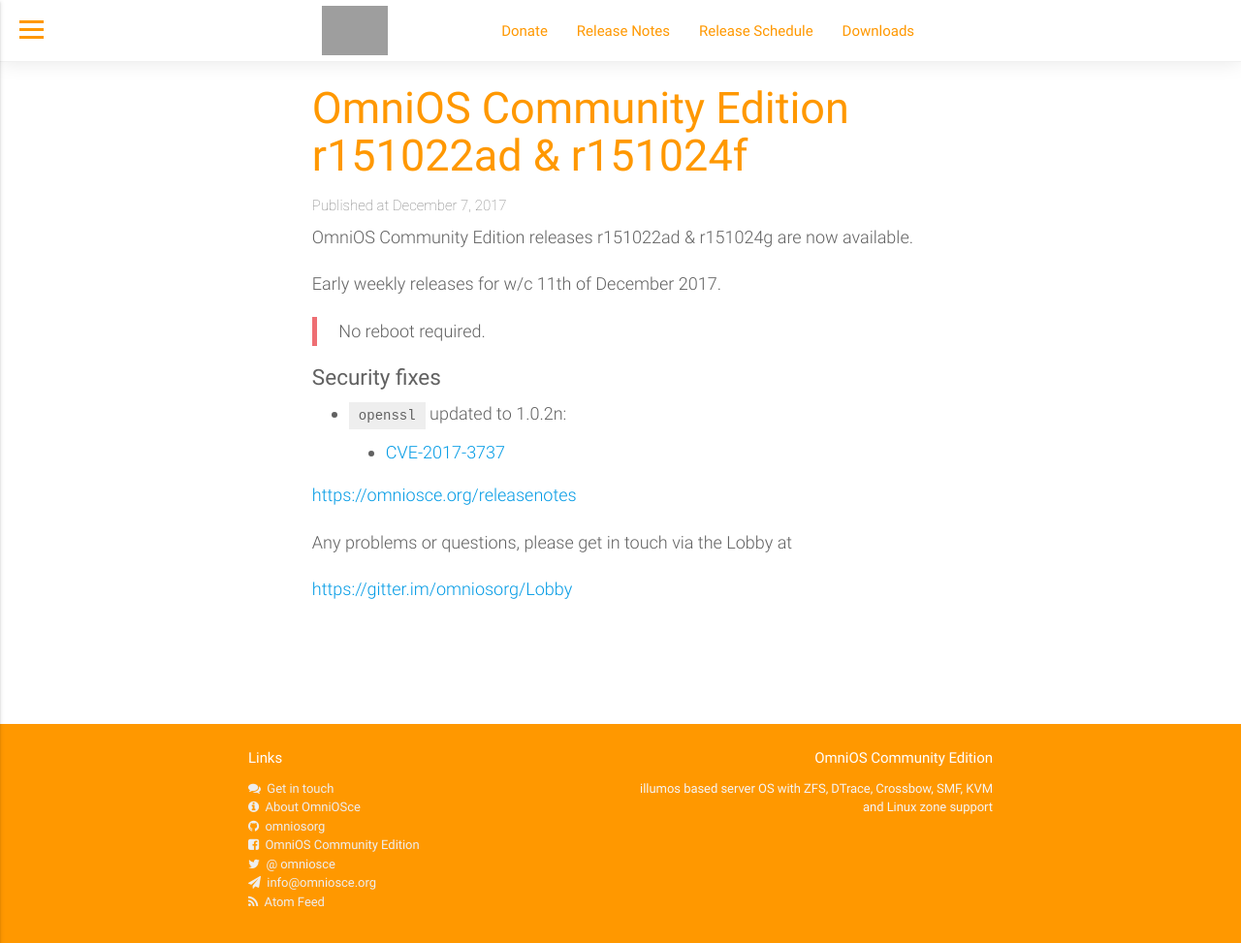
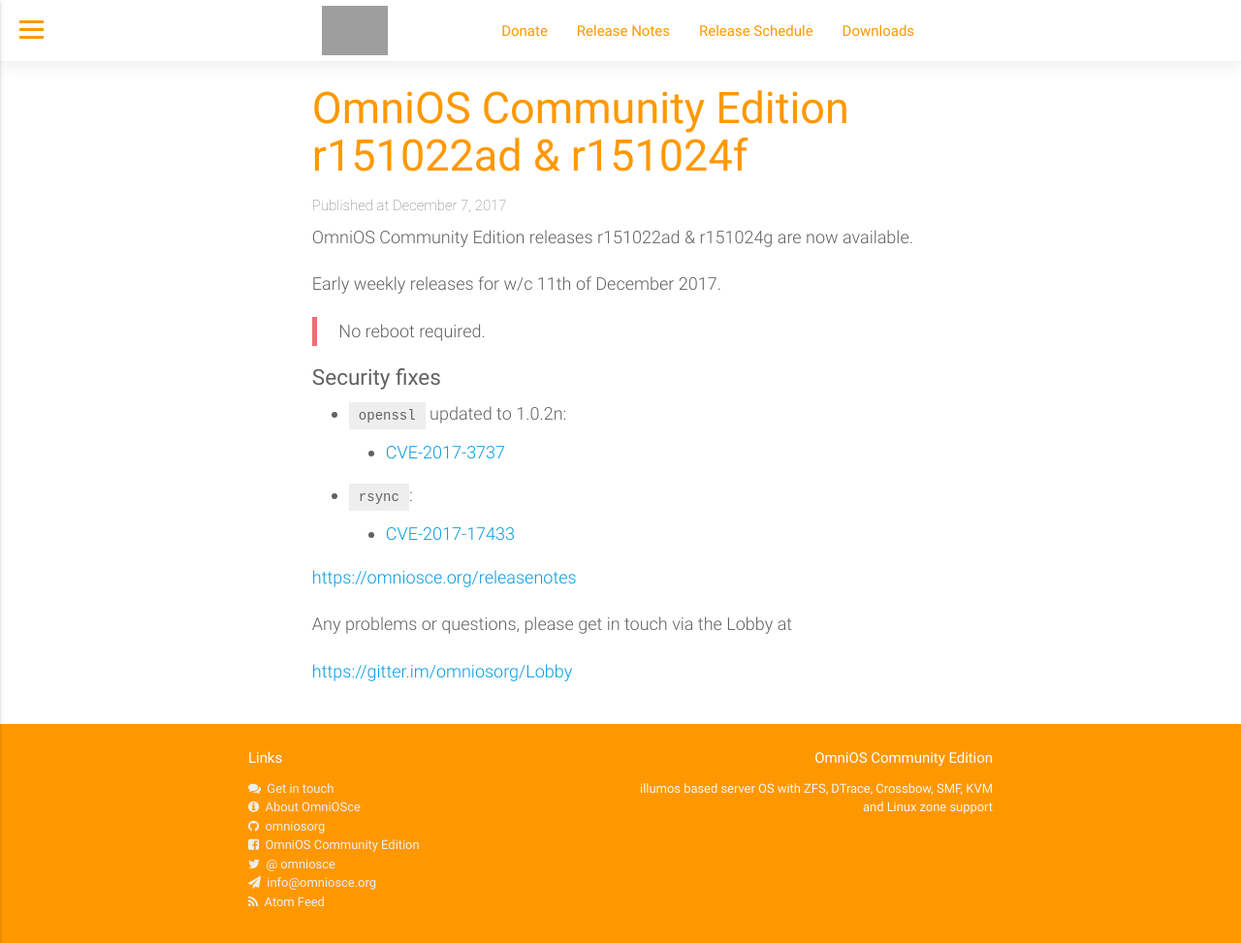
Before and after one commit to omniosorg/omniosorg.github.io, a Jekyll site: the page built from _posts/2017-12-07-releases-022ad-024f.md, in a window 1280 px wide and 973 px high. Shown: the whole window at 97% size. Built offline with Jekyll 4.4.1, drawn with Linux system fonts in a browser that asks for light colours; grey boxes are pictures that could not be loaded.

Commit message:
adding rsync CVE to release notes

```diff
--- a/_posts/2017-12-07-releases-022ad-024f.md
+++ b/_posts/2017-12-07-releases-022ad-024f.md
@@ -13,6 +13,9 @@
 * `openssl` updated to 1.0.2n:
   * [CVE-2017-3737](https://cve.mitre.org/cgi-bin/cvename.cgi?name=2017-3737)
 
+* `rsync`:
+  * [CVE-2017-17433](http://www.security-database.com/detail.php?alert=CVE-2017-17433)
+
 [https://omniosce.org/releasenotes](/releasenotes.html)
 
 Any problems or questions, please get in touch via the Lobby at
```
